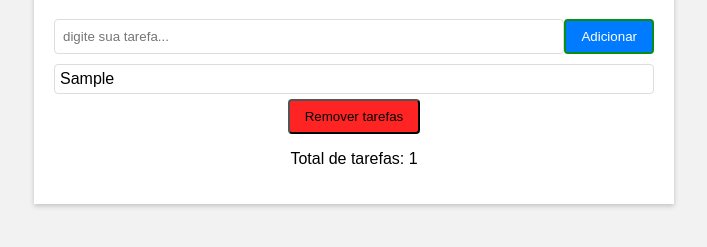
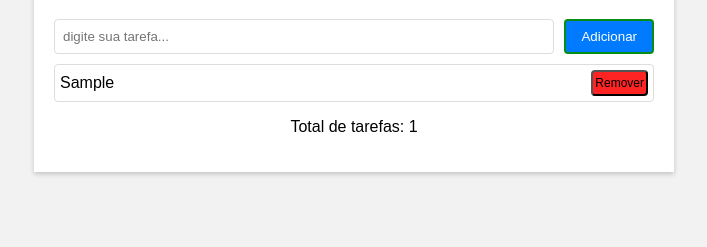
Before and after one commit to moisesoliveira475/basic_tasks, a plain HTML site: page index.html in a window 1280 px wide. Both pictures are taken after typing "Sample" into the empty fields and a click on the button "Adicionar". Shown: the part 131-378 px from the top of the page, without its empty margins (286-993 px from the left). Drawn offline with Linux system fonts and the light colour scheme.

Commit message:
addition of animation for adding and removing tasks and code modularization

```diff
--- a/index.html
+++ b/index.html
@@ -18,9 +18,6 @@
         <div class="task-list" id="task-list">
             <!--Tarefas adicionadas aparecerão aqui-->
         </div>
-        <button onclick="rmTasks()" class="btn-rm-tasks">
-            Remover tarefas
-        </button>
         <p>
             Total de tarefas: <span id="task-count">0</span>
         </p>
--- a/script.js
+++ b/script.js
@@ -1,27 +1,65 @@
 let taskCount = 0;
 
+// Função para criar elementos
+function createElement(tagName, textContent, className, eventListener) {
+    const element = document.createElement(tagName);
+    if (textContent) {
+        element.textContent = textContent;
+    }
+    if (className) {
+        element.classList.add(className);
+    }
+    if (eventListener) {
+        element.addEventListener(`click`, eventListener);
+    }
+    return element
+}
+
+const taskInput = document.getElementById(`task-input`);
+
+// Função para criar item na lista de tarefas
+function createTaskListItem(taskInputValue) {
+    const taskListItem = createElement(`div`, taskInputValue, `task-list-item`);
+    const removeButton = createElement(`button`, `Remover`, `btn-rm-tasks`, () => {
+    removeTaskListItem(taskListItem);
+});
+    taskListItem.appendChild(removeButton);
+    return taskListItem
+}
+// Função para remover item da lista de tarefas
+function removeTaskListItem(taskListItem) {
+    taskListItem.classList.add(`removing`);
+    setTimeout(() => {
+        taskListItem.remove();
+        taskCount--;
+        updateTaskCount();
+        if (taskCount === 0) {
+            taskListItem.classList.remove(`removing`);
+        }
+    }, 300);
+    if (taskCount === 1) {
+        taskListItem.classList.add(`removing`);
+    }
+}
+// Função para adicionar tarefa
 function addTask() {
-    const taskInput = document.getElementById(`task-input`);
     const taskList = document.getElementById(`task-list`);
-
     if (taskInput.value.trim() !== ``) {
-        taskCount ++;
-        const taskListItem = document.createElement(`div`)
-        taskListItem.classList.add(`task-list-item`);
-        taskListItem.textContent = taskInput.value;
-        taskList.appendChild(taskListItem)
+        taskCount++;
+        const taskListItem = createTaskListItem(taskInput.value);
+        taskList.appendChild(taskListItem);
         updateTaskCount();
         taskInput.value = ``;
-        console.log(taskList)
     }
 }
+// função para atualização do contador de tarefas
 function updateTaskCount() {
     const taskCountElement = document.getElementById(`task-count`);
     taskCountElement.textContent = taskCount;
 }
-
-const taskList = document.querySelector(`div.task-list-item`);
-
-function rmTasks() {
-    taskList.value = ``
-}
+//
+taskInput.addEventListener(`keydown`, (event) => {
+    if (event.key === `Enter` && taskInput.value.trim() !== ``) {
+        addTask()
+    }
+});
--- a/style.css
+++ b/style.css
@@ -27,6 +27,7 @@ h1 {
     border: 1px solid #ddd;
     border-radius: 4px;
     cursor: pointer;
+    margin-right: 5px;
 }
 .task-form button {
     padding: 8px 15px;
@@ -35,19 +36,38 @@ h1 {
     border: 2px solid #068e16;
     border-radius: 4px;
     cursor: pointer;
+    margin-left: 5px;
+    margin-top: auto;
+    margin-bottom: auto;
 }
 .task-list {
     text-align: left;
+    max-height: 500px;
+    overflow-y: y;
+    transition: max-height 0.3s ease-in-out;
 }
-.btn-rm-tasks {
-    padding: 8px 15px;
-    background-color: rgb(255, 36, 36);
-    border-radius: 4px;
-    cursor: pointer;
+.task-list-item.removing {
+    max-height: 0;
 }
 .task-list-item {
+    display: flex;
+    align-items: center;
     margin-bottom: 5px;
     padding: 5px;
     border: 1px solid #ddd;
     border-radius: 4px;
+    opacity: 1;
+    transition: opacity 0.3s ease-in-out;
 }
+.task-list-item.removing {
+    opacity: 0;
+    transition: opacity 0.3s ease-in-out;
+}
+.btn-rm-tasks {
+    padding: 4px 2px;
+    background-color: rgb(255, 36, 36);
+    border-radius: 4px;
+    cursor: pointer;
+    font-size: 0.75em;
+    margin-left: auto;
+}
```
